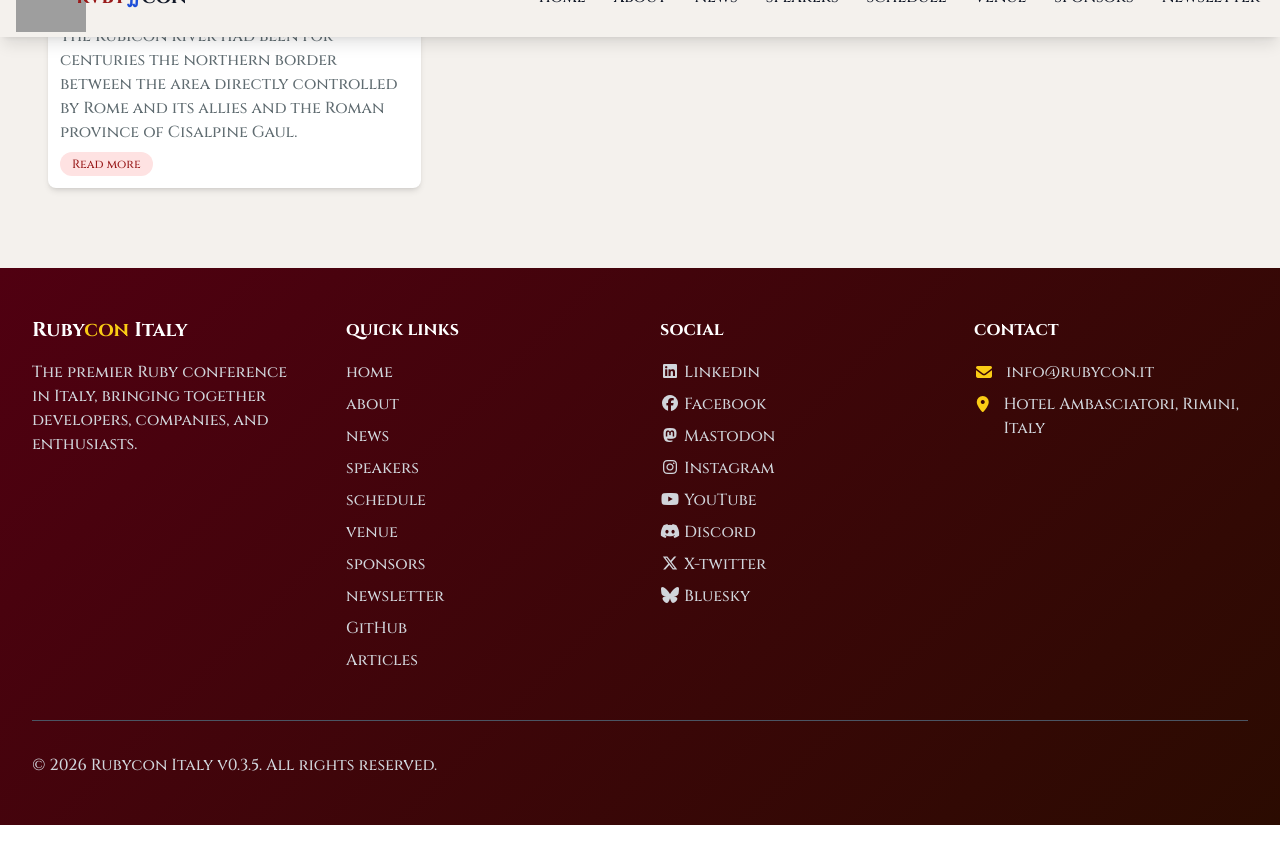
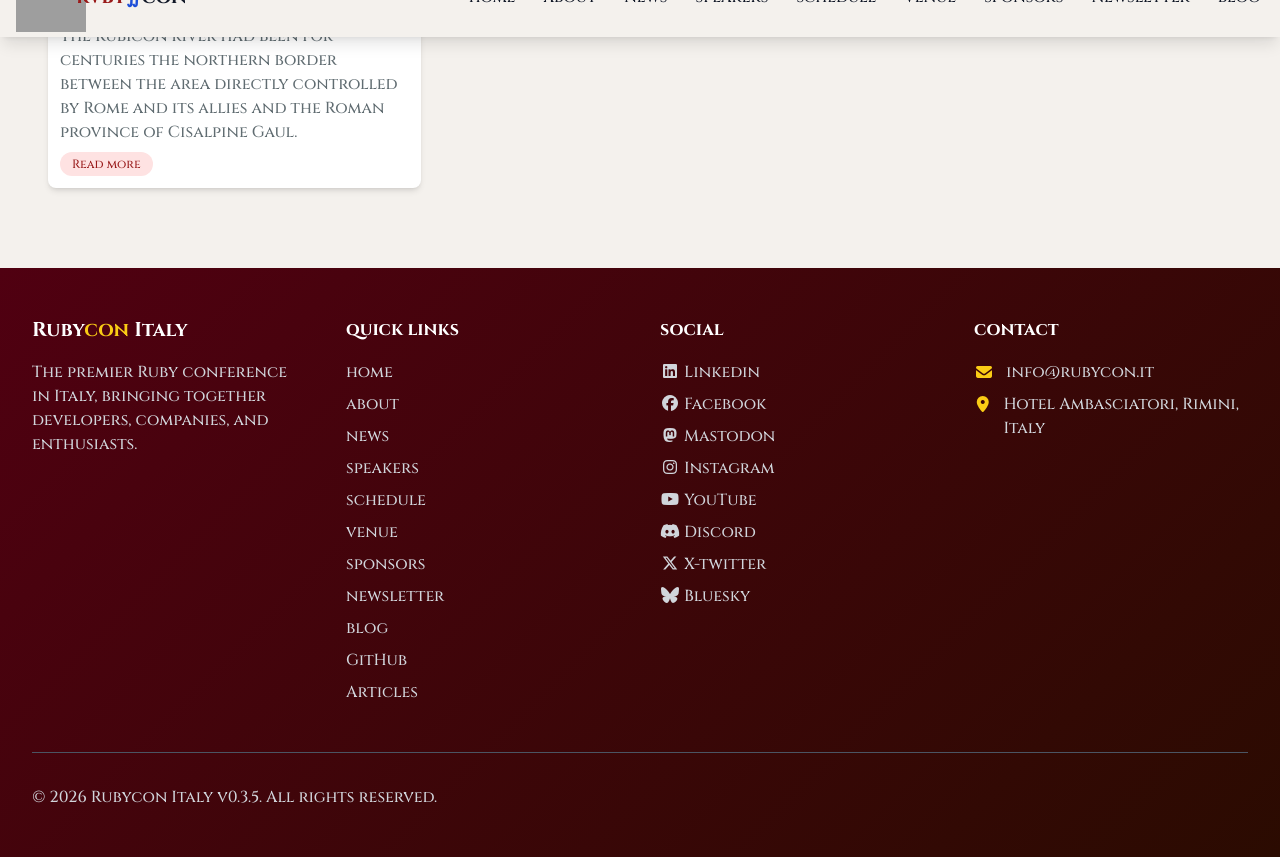
Before and after one commit to palladius/rubycon.it, a Jekyll site: the page built from rubycon.it/articles.html, in a window 1280 px wide and 900 px high, scrolled down 501 px, cut to the strip 43-900 px from the top of the window. Built offline with Jekyll 4.4.1, drawn with Linux system fonts in a browser that asks for light colours; nearby versions of some CDN libraries; before the commit the page ends 1369 px from its top, so only the background shows below that; grey boxes are pictures that could not be loaded.

Commit message:
added blog in navigation menu

```diff
--- a/rubycon.it/_config.yml
+++ b/rubycon.it/_config.yml
@@ -79,6 +79,8 @@
     link: "#sponsors"
   - name: newsletter
     link: "#newsletter"
+  - name: blog
+    link: "articles/"
 about:
   - title: Ruby at the core
     icon: gem
--- a/rubycon.it/_includes/header.html
+++ b/rubycon.it/_includes/header.html
@@ -4,7 +4,7 @@
         <div class="px-4 mx-auto">
             <div class="flex justify-between h-20 items-center">
                 <div class="flex-shrink-0 flex items-center">
-                    <a href="/#home" class="flex items-center">
+                    <a href="#home" class="flex items-center">
                         <img src="{{ "/assets/images/logo.png" | relative_url }}" alt="Rubycon Italy conference logo" style="width: 70px; height: 70px; mix-blend-mode: darken;">
                         <span class="text-xl font-bold text-gray-900" style="margin-left: -10px;">
                             <span class="text-red-800">rvby</span><span class="text-blue-700">∬</span>con
--- a/rubycon.it/articles.html
+++ b/rubycon.it/articles.html
@@ -9,6 +9,7 @@
     <div class="grid grid-cols-1 md:grid-cols-2 lg:grid-cols-3 gap-8">
       {% for post in site.posts %}
       <div class="bg-white rounded-lg overflow-hidden shadow-md transition duration-300">
+        <a href="{{ post.url }}">
           <div class="relative" data-aos="fade-up">
               <img src="{{ post.asset_url | default: '/assets/images/logo.png' | relative_url }}" alt="{{ post.title }}" class="w-full h-64 object-cover">
               <div class="absolute inset-0 bg-gradient-to-t from-black to-transparent opacity-70"></div>
@@ -20,9 +21,10 @@
           <div class="p-3" data-aos="fade-up">
               <p class="text-gray-600 mb-4">{{ post.excerpt }}</p>
               <div class="flex mt-2">
-              <a href="{{ post.url }}" class="bg-red-100 text-red-800 text-xs px-3 py-1 rounded-full">Read more</a>
+                <span class="bg-red-100 text-red-800 text-xs px-3 py-1 rounded-full">Read more</span>
               </div>
           </div>
+        </a>
       </div>
       {% endfor %}
     </div>
```
Lines whose indentation alone changed are shown as unchanged.
